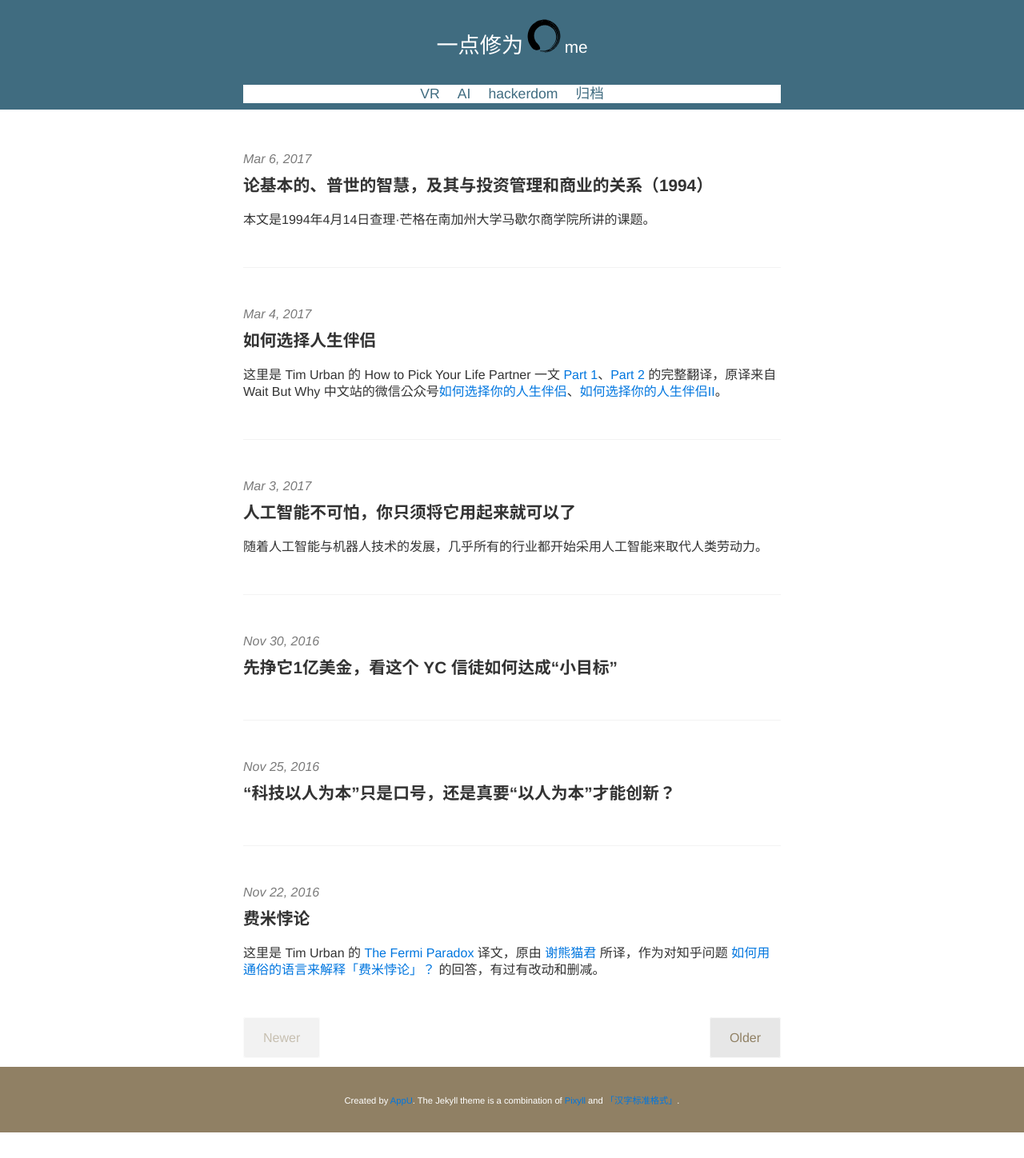
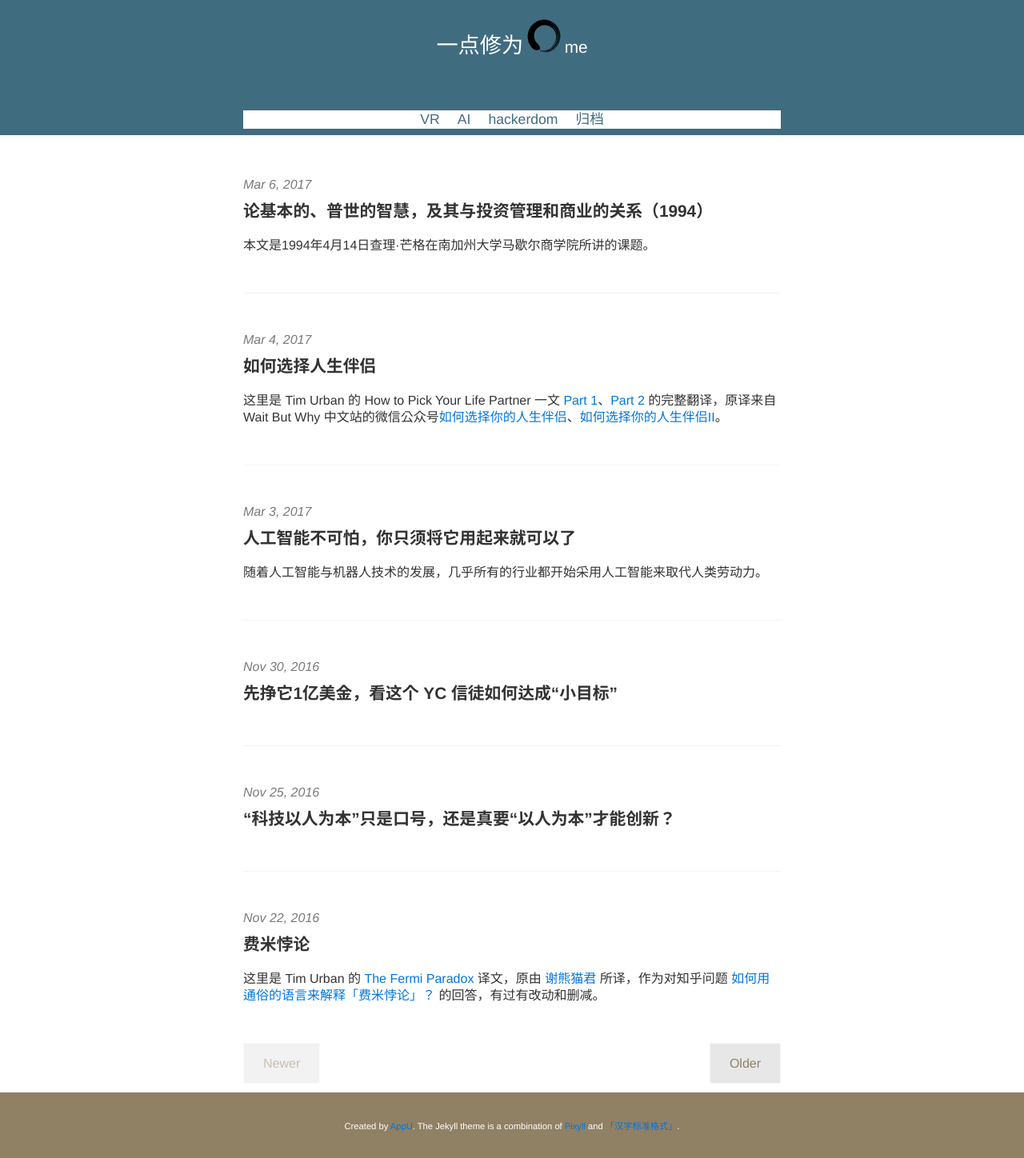
Before and after one commit to ABitCraft/ABitCraft.GitHub.io, a Jekyll site: the page built from index.html, in a window 1280 px wide. Shown: the whole page at 80% size. Built offline with Jekyll 4.4.1, drawn with Linux system fonts in a browser that asks for light colours; the list of posts is cut into pages by our own code; before the commit the page ends 1416 px from its top, so only the background shows below that.

Commit message:
positioning nav

```diff
--- a/_sass/_header.scss
+++ b/_sass/_header.scss
@@ -19,7 +19,7 @@
 }
 
 .site-nav {
-  margin-top: $space-3;
+  margin-top: $space-4;
   background-color: #fff;
 }
 
```
